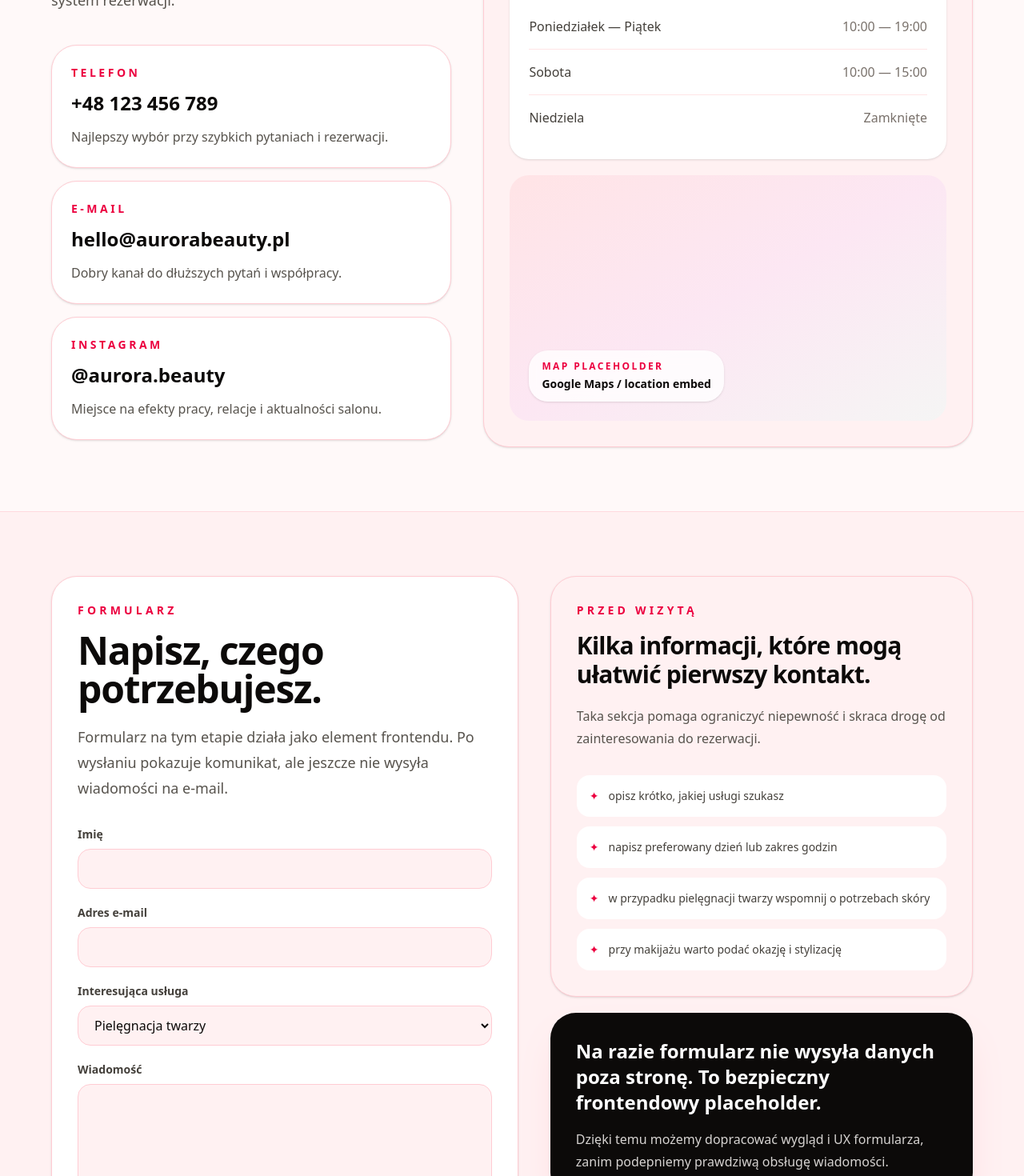
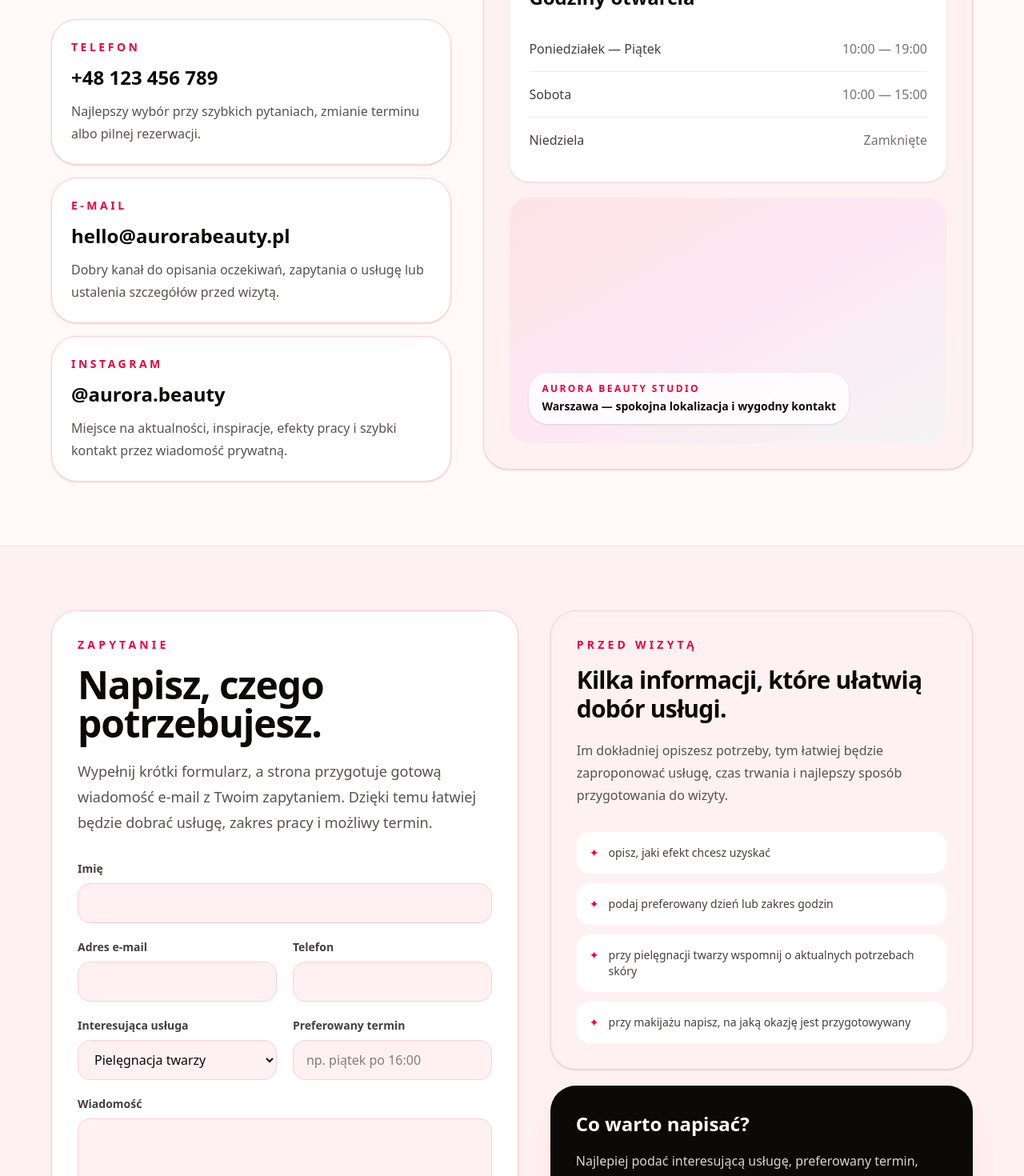
Before and after one commit to PiotrZandecki/aurora-beauty-site, a Next.js app: page /contact in a window 1280 px wide. Shown: the part 960-2430 px from the top of the page at 80% size. Built offline with nearby package versions, Linux system fonts and the light colour scheme.

Commit message:
Finalize business contact page

```diff
--- a/src/app/contact/page.tsx
+++ b/src/app/contact/page.tsx
@@ -12,16 +12,22 @@ import { SectionHeader } from "@/components/sections/SectionHeader";
 type FormData = {
   name: string;
   email: string;
+  phone: string;
   service: string;
+  preferredDate: string;
   message: string;
 };
 
 const initialFormData: FormData = {
   name: "",
   email: "",
+  phone: "",
   service: "facial-care",
+  preferredDate: "",
   message: "",
 };
+
+const CONTACT_EMAIL = "hello@aurorabeauty.pl";
 
 export default function ContactPage() {
   const { language } = useSitePreferences();
@@ -47,10 +53,70 @@ export default function ContactPage() {
     setHasSubmitted(false);
   }
 
+  function getSelectedServiceLabel() {
+    const selectedOption = content.serviceOptions.find(
+      (option) => option.value === formData.service,
+    );
+
+    return selectedOption?.label ?? formData.service;
+  }
+
+  function buildEmailBody() {
+    const selectedService = getSelectedServiceLabel();
+
+    if (language === "pl") {
+      return [
+        "Dzień dobry,",
+        "",
+        "chciałabym/chciałbym zapytać o wizytę w Aurora Beauty Studio.",
+        "",
+        `Imię: ${formData.name}`,
+        `E-mail: ${formData.email}`,
+        `Telefon: ${formData.phone || "nie podano"}`,
+        `Interesująca usługa: ${selectedService}`,
+        `Preferowany termin: ${formData.preferredDate || "nie podano"}`,
+        "",
+        "Wiadomość:",
+        formData.message,
+        "",
+        "Pozdrawiam",
+      ].join("\n");
+    }
+
+    return [
+      "Hello,",
+      "",
+      "I would like to ask about an appointment at Aurora Beauty Studio.",
+      "",
+      `Name: ${formData.name}`,
+      `E-mail: ${formData.email}`,
+      `Phone: ${formData.phone || "not provided"}`,
+      `Service of interest: ${selectedService}`,
+      `Preferred date: ${formData.preferredDate || "not provided"}`,
+      "",
+      "Message:",
+      formData.message,
+      "",
+      "Best regards",
+    ].join("\n");
+  }
+
   function handleSubmit(event: FormEvent<HTMLFormElement>) {
     event.preventDefault();
+
+    const selectedService = getSelectedServiceLabel();
+    const subject =
+      language === "pl"
+        ? `Zapytanie o wizytę — ${selectedService}`
+        : `Appointment inquiry — ${selectedService}`;
+
+    const mailtoUrl = `mailto:${CONTACT_EMAIL}?subject=${encodeURIComponent(
+      subject,
+    )}&body=${encodeURIComponent(buildEmailBody())}`;
+
+    window.location.href = mailtoUrl;
+
     setHasSubmitted(true);
-    setFormData(initialFormData);
   }
 
   return (
@@ -130,11 +196,13 @@ export default function ContactPage() {
             <div className="mt-5 flex aspect-video items-end rounded-3xl bg-linear-to-br from-rose-100 via-pink-100 to-stone-100 p-6 dark:from-stone-800 dark:via-stone-900 dark:to-rose-950">
               <div className="rounded-3xl bg-white/80 px-4 py-3 shadow-sm backdrop-blur dark:bg-stone-950/70">
                 <p className="text-xs font-semibold uppercase tracking-[0.2em] text-rose-600 dark:text-rose-300">
-                  Map placeholder
+                  Aurora Beauty Studio
                 </p>
 
                 <p className="mt-1 text-sm font-semibold text-stone-950 dark:text-rose-50">
-                  Google Maps / location embed
+                  {language === "pl"
+                    ? "Warszawa — spokojna lokalizacja i wygodny kontakt"
+                    : "Warsaw — calm location and easy contact"}
                 </p>
               </div>
             </div>
@@ -171,6 +239,7 @@ export default function ContactPage() {
                 />
               </div>
 
+              <div className="grid gap-5 md:grid-cols-2">
                 <div>
                   <label
                     htmlFor="email"
@@ -192,6 +261,26 @@ export default function ContactPage() {
 
                 <div>
                   <label
+                    htmlFor="phone"
+                    className="mb-2 block text-sm font-semibold text-stone-700 dark:text-stone-200"
+                  >
+                    {content.formLabels.phone}
+                  </label>
+
+                  <input
+                    id="phone"
+                    name="phone"
+                    type="tel"
+                    value={formData.phone}
+                    onChange={handleChange}
+                    className="w-full rounded-2xl border border-rose-200 bg-rose-50 px-4 py-3 text-stone-950 outline-none transition focus:border-rose-500 dark:border-stone-700 dark:bg-stone-950 dark:text-rose-50"
+                  />
+                </div>
+              </div>
+
+              <div className="grid gap-5 md:grid-cols-2">
+                <div>
+                  <label
                     htmlFor="service"
                     className="mb-2 block text-sm font-semibold text-stone-700 dark:text-stone-200"
                   >
@@ -211,6 +300,30 @@ export default function ContactPage() {
                       </option>
                     ))}
                   </select>
+                </div>
+
+                <div>
+                  <label
+                    htmlFor="preferredDate"
+                    className="mb-2 block text-sm font-semibold text-stone-700 dark:text-stone-200"
+                  >
+                    {content.formLabels.preferredDate}
+                  </label>
+
+                  <input
+                    id="preferredDate"
+                    name="preferredDate"
+                    type="text"
+                    value={formData.preferredDate}
+                    onChange={handleChange}
+                    placeholder={
+                      language === "pl"
+                        ? "np. piątek po 16:00"
+                        : "e.g. Friday after 4 PM"
+                    }
+                    className="w-full rounded-2xl border border-rose-200 bg-rose-50 px-4 py-3 text-stone-950 outline-none transition focus:border-rose-500 dark:border-stone-700 dark:bg-stone-950 dark:text-rose-50"
+                  />
+                </div>
               </div>
 
               <div>
@@ -282,13 +395,11 @@ export default function ContactPage() {
 
             <div className="rounded-4xl bg-stone-950 p-6 text-white shadow-2xl shadow-rose-200/70 dark:bg-rose-100 dark:text-stone-950 dark:shadow-black/30 md:p-8">
               <h3 className="text-2xl font-semibold">
-                {content.formLabels.demoNote}
+                {content.formLabels.noteTitle}
               </h3>
 
               <p className="mt-4 leading-7 text-stone-300 dark:text-stone-700">
-                {language === "pl"
-                  ? "Dzięki temu możemy dopracować wygląd i UX formularza, zanim podepniemy prawdziwą obsługę wiadomości."
-                  : "This lets us refine the form design and UX before connecting real message handling."}
+                {content.formLabels.noteDescription}
               </p>
             </div>
           </div>
--- a/src/content/contactContent.ts
+++ b/src/content/contactContent.ts
@@ -22,25 +22,32 @@ type ContactContent = {
   detailsTitle: string;
   detailsDescription: string;
   contactMethods: ContactMethod[];
+
   addressTitle: string;
   address: string;
   addressDescription: string;
+
   openingHoursTitle: string;
   openingHours: OpeningHour[];
+
   formEyebrow: string;
   formTitle: string;
   formDescription: string;
   formLabels: {
     name: string;
     email: string;
+    phone: string;
     service: string;
+    preferredDate: string;
     message: string;
     submit: string;
     successTitle: string;
     successMessage: string;
-    demoNote: string;
+    noteTitle: string;
+    noteDescription: string;
   };
   serviceOptions: FormOption[];
+
   visitEyebrow: string;
   visitTitle: string;
   visitDescription: string;
@@ -50,141 +57,163 @@ type ContactContent = {
 export const contactContent: Record<Language, ContactContent> = {
   pl: {
     detailsEyebrow: "Kontakt",
-    detailsTitle: "Masz pytanie albo chcesz umówić wizytę?",
+    detailsTitle: "Umów wizytę albo zapytaj, która usługa będzie najlepsza.",
     detailsDescription:
-      "Ta podstrona zbiera wszystkie najważniejsze sposoby kontaktu. Później możemy podpiąć tutaj prawdziwy formularz, mapę Google, WhatsApp, Booksy albo inny system rezerwacji.",
+      "Skontaktuj się w najwygodniejszy dla siebie sposób. W wiadomości warto opisać, jakiej usługi szukasz, jaki efekt chcesz uzyskać i jaki termin byłby dla Ciebie najlepszy.",
     contactMethods: [
       {
         label: "Telefon",
         value: "+48 123 456 789",
         href: "tel:+48123456789",
-        description: "Najlepszy wybór przy szybkich pytaniach i rezerwacji.",
+        description:
+          "Najlepszy wybór przy szybkich pytaniach, zmianie terminu albo pilnej rezerwacji.",
       },
       {
         label: "E-mail",
         value: "hello@aurorabeauty.pl",
         href: "mailto:hello@aurorabeauty.pl",
-        description: "Dobry kanał do dłuższych pytań i współpracy.",
+        description:
+          "Dobry kanał do opisania oczekiwań, zapytania o usługę lub ustalenia szczegółów przed wizytą.",
       },
       {
         label: "Instagram",
         value: "@aurora.beauty",
         href: "https://instagram.com",
-        description: "Miejsce na efekty pracy, relacje i aktualności salonu.",
+        description:
+          "Miejsce na aktualności, inspiracje, efekty pracy i szybki kontakt przez wiadomość prywatną.",
       },
     ],
+
     addressTitle: "Adres salonu",
     address: "ul. Różana 12, 00-001 Warszawa",
     addressDescription:
-      "To przykładowy adres. W kolejnym etapie możemy dodać prawdziwą lokalizację, mapę i wskazówki dojazdu.",
+      "Salon znajduje się w spokojnej lokalizacji z wygodnym dostępem komunikacyjnym. Przed pierwszą wizytą możesz poprosić o dodatkowe wskazówki dojazdu.",
+
     openingHoursTitle: "Godziny otwarcia",
     openingHours: [
       { days: "Poniedziałek — Piątek", hours: "10:00 — 19:00" },
       { days: "Sobota", hours: "10:00 — 15:00" },
       { days: "Niedziela", hours: "Zamknięte" },
     ],
-    formEyebrow: "Formularz",
+
+    formEyebrow: "Zapytanie",
     formTitle: "Napisz, czego potrzebujesz.",
     formDescription:
-      "Formularz na tym etapie działa jako element frontendu. Po wysłaniu pokazuje komunikat, ale jeszcze nie wysyła wiadomości na e-mail.",
+      "Wypełnij krótki formularz, a strona przygotuje gotową wiadomość e-mail z Twoim zapytaniem. Dzięki temu łatwiej będzie dobrać usługę, zakres pracy i możliwy termin.",
     formLabels: {
       name: "Imię",
       email: "Adres e-mail",
+      phone: "Telefon",
       service: "Interesująca usługa",
+      preferredDate: "Preferowany termin",
       message: "Wiadomość",
-      submit: "Wyślij wiadomość",
-      successTitle: "Wiadomość gotowa",
+      submit: "Przygotuj wiadomość e-mail",
+      successTitle: "Wiadomość została przygotowana",
       successMessage:
-        "To wersja demonstracyjna formularza. W kolejnym kroku możemy podłączyć prawdziwą wysyłkę.",
-      demoNote:
-        "Na razie formularz nie wysyła danych poza stronę. To bezpieczny frontendowy placeholder.",
+        "Jeśli aplikacja pocztowa nie otworzyła się automatycznie, możesz skopiować treść zapytania i wysłać ją bezpośrednio na adres hello@aurorabeauty.pl.",
+      noteTitle: "Co warto napisać?",
+      noteDescription:
+        "Najlepiej podać interesującą usługę, preferowany termin, oczekiwany efekt oraz informację, czy jest to pierwsza wizyta.",
     },
     serviceOptions: [
       { value: "facial-care", label: "Pielęgnacja twarzy" },
       { value: "brows-lashes", label: "Brwi i rzęsy" },
-      { value: "makeup", label: "Makijaż" },
+      { value: "makeup", label: "Makijaż okazjonalny" },
+      { value: "signature-glow", label: "Signature Glow Treatment" },
       { value: "consultation", label: "Konsultacja" },
-      { value: "other", label: "Inne pytanie" },
+      { value: "other", label: "Nie wiem / potrzebuję pomocy w wyborze" },
     ],
+
     visitEyebrow: "Przed wizytą",
-    visitTitle: "Kilka informacji, które mogą ułatwić pierwszy kontakt.",
+    visitTitle: "Kilka informacji, które ułatwią dobór usługi.",
     visitDescription:
-      "Taka sekcja pomaga ograniczyć niepewność i skraca drogę od zainteresowania do rezerwacji.",
+      "Im dokładniej opiszesz potrzeby, tym łatwiej będzie zaproponować usługę, czas trwania i najlepszy sposób przygotowania do wizyty.",
     visitHighlights: [
-      "opisz krótko, jakiej usługi szukasz",
-      "napisz preferowany dzień lub zakres godzin",
-      "w przypadku pielęgnacji twarzy wspomnij o potrzebach skóry",
-      "przy makijażu warto podać okazję i stylizację",
+      "opisz, jaki efekt chcesz uzyskać",
+      "podaj preferowany dzień lub zakres godzin",
+      "przy pielęgnacji twarzy wspomnij o aktualnych potrzebach skóry",
+      "przy makijażu napisz, na jaką okazję jest przygotowywany",
     ],
   },
 
   en: {
     detailsEyebrow: "Contact",
-    detailsTitle: "Have a question or want to book a visit?",
+    detailsTitle: "Book a visit or ask which service will suit you best.",
     detailsDescription:
-      "This page gathers the most important contact options. Later we can connect a real form, Google Map, WhatsApp, Booksy or another booking system.",
+      "Choose the contact method that feels most convenient. In your message, describe the service you are looking for, the result you want and your preferred appointment time.",
     contactMethods: [
       {
         label: "Phone",
         value: "+48 123 456 789",
         href: "tel:+48123456789",
-        description: "Best for quick questions and booking requests.",
+        description:
+          "Best for quick questions, appointment changes or urgent booking requests.",
       },
       {
         label: "E-mail",
         value: "hello@aurorabeauty.pl",
         href: "mailto:hello@aurorabeauty.pl",
-        description: "Good for longer questions and cooperation.",
+        description:
+          "A good option for describing expectations, asking about a service or arranging details before the visit.",
       },
       {
         label: "Instagram",
         value: "@aurora.beauty",
         href: "https://instagram.com",
-        description: "A place for results, stories and studio updates.",
+        description:
+          "A place for updates, inspiration, work results and quick contact through direct message.",
       },
     ],
+
     addressTitle: "Studio address",
     address: "12 Różana Street, 00-001 Warsaw",
     addressDescription:
-      "This is a sample address. In the next stage, we can add a real location, map and directions.",
+      "The studio is located in a calm area with convenient transport access. Before your first visit, you can ask for additional directions.",
+
     openingHoursTitle: "Opening hours",
     openingHours: [
       { days: "Monday — Friday", hours: "10:00 — 19:00" },
       { days: "Saturday", hours: "10:00 — 15:00" },
       { days: "Sunday", hours: "Closed" },
     ],
-    formEyebrow: "Form",
+
+    formEyebrow: "Inquiry",
     formTitle: "Tell us what you need.",
     formDescription:
-      "At this stage, the form works as a frontend element. After submitting, it shows a message, but it does not send an e-mail yet.",
+      "Fill in a short form and the website will prepare an e-mail message with your inquiry. This makes it easier to choose the right service, scope and possible appointment time.",
     formLabels: {
       name: "Name",
       email: "E-mail address",
+      phone: "Phone",
       service: "Service of interest",
+      preferredDate: "Preferred date",
       message: "Message",
-      submit: "Send message",
-      successTitle: "Message ready",
+      submit: "Prepare e-mail message",
+      successTitle: "Message has been prepared",
       successMessage:
-        "This is a demo version of the form. In the next step, we can connect real sending.",
-      demoNote:
-        "For now, the form does not send data outside the website. It is a safe frontend placeholder.",
+        "If your e-mail app did not open automatically, you can copy the inquiry and send it directly to hello@aurorabeauty.pl.",
+      noteTitle: "What should you include?",
+      noteDescription:
+        "It is best to include the service, preferred date, desired result and whether this is your first visit.",
     },
     serviceOptions: [
       { value: "facial-care", label: "Facial care" },
       { value: "brows-lashes", label: "Brows and lashes" },
-      { value: "makeup", label: "Makeup" },
+      { value: "makeup", label: "Occasion makeup" },
+      { value: "signature-glow", label: "Signature Glow Treatment" },
       { value: "consultation", label: "Consultation" },
-      { value: "other", label: "Other question" },
+      { value: "other", label: "Not sure / need help choosing" },
     ],
+
     visitEyebrow: "Before your visit",
-    visitTitle: "A few details that can make first contact easier.",
+    visitTitle: "A few details that help select the right service.",
     visitDescription:
-      "This section helps reduce uncertainty and shortens the path from interest to booking.",
+      "The more clearly you describe your needs, the easier it is to suggest a service, duration and the best way to prepare for your visit.",
     visitHighlights: [
-      "briefly describe the service you are looking for",
-      "mention your preferred day or time range",
-      "for facial care, add a short note about your skin needs",
-      "for makeup, it helps to mention the occasion and styling",
+      "describe the result you want to achieve",
+      "include your preferred day or time range",
+      "for facial care, mention your current skin needs",
+      "for makeup, write what occasion it is for",
     ],
   },
 };
```
Lines whose indentation alone changed are shown as unchanged.
